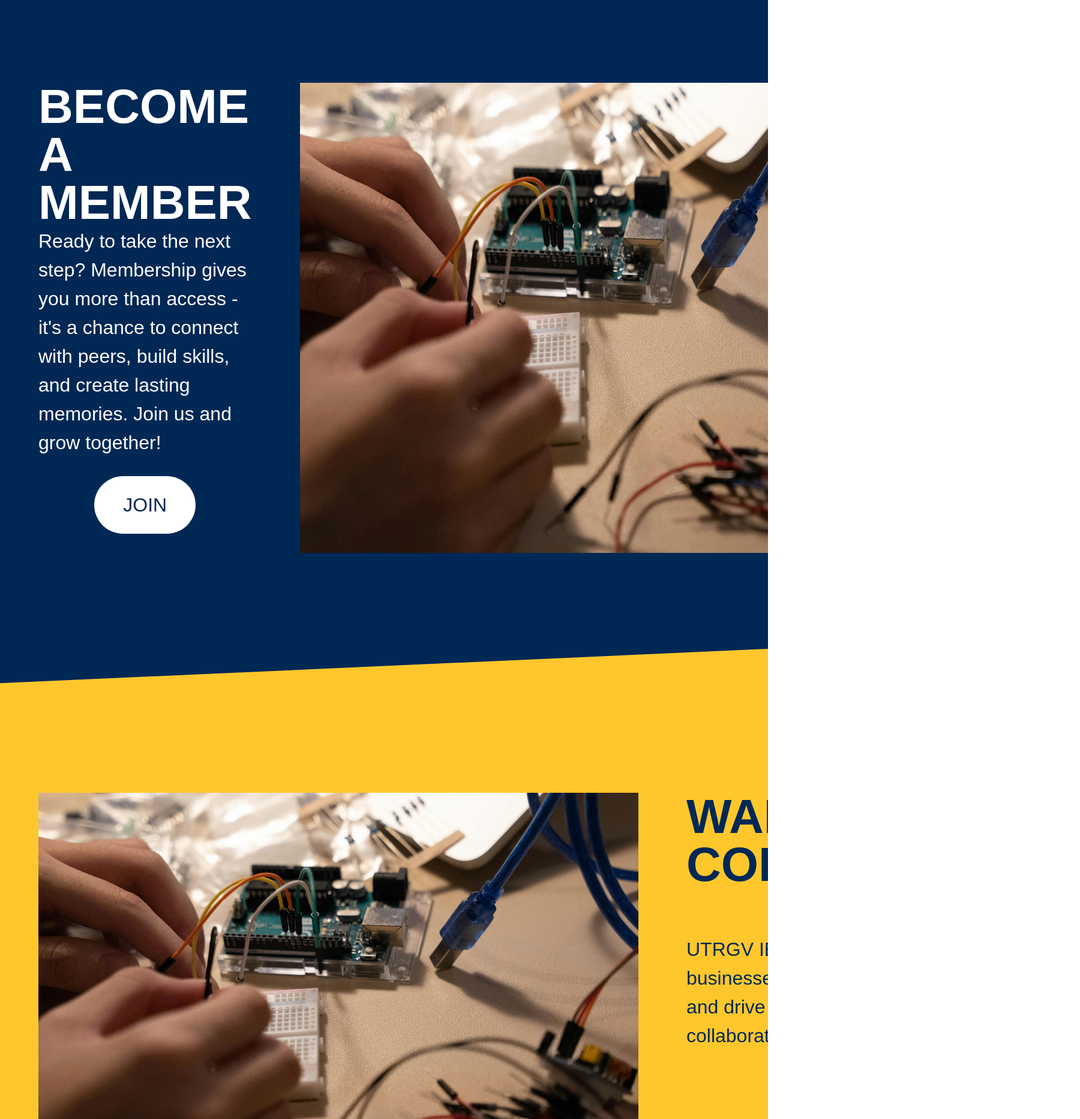
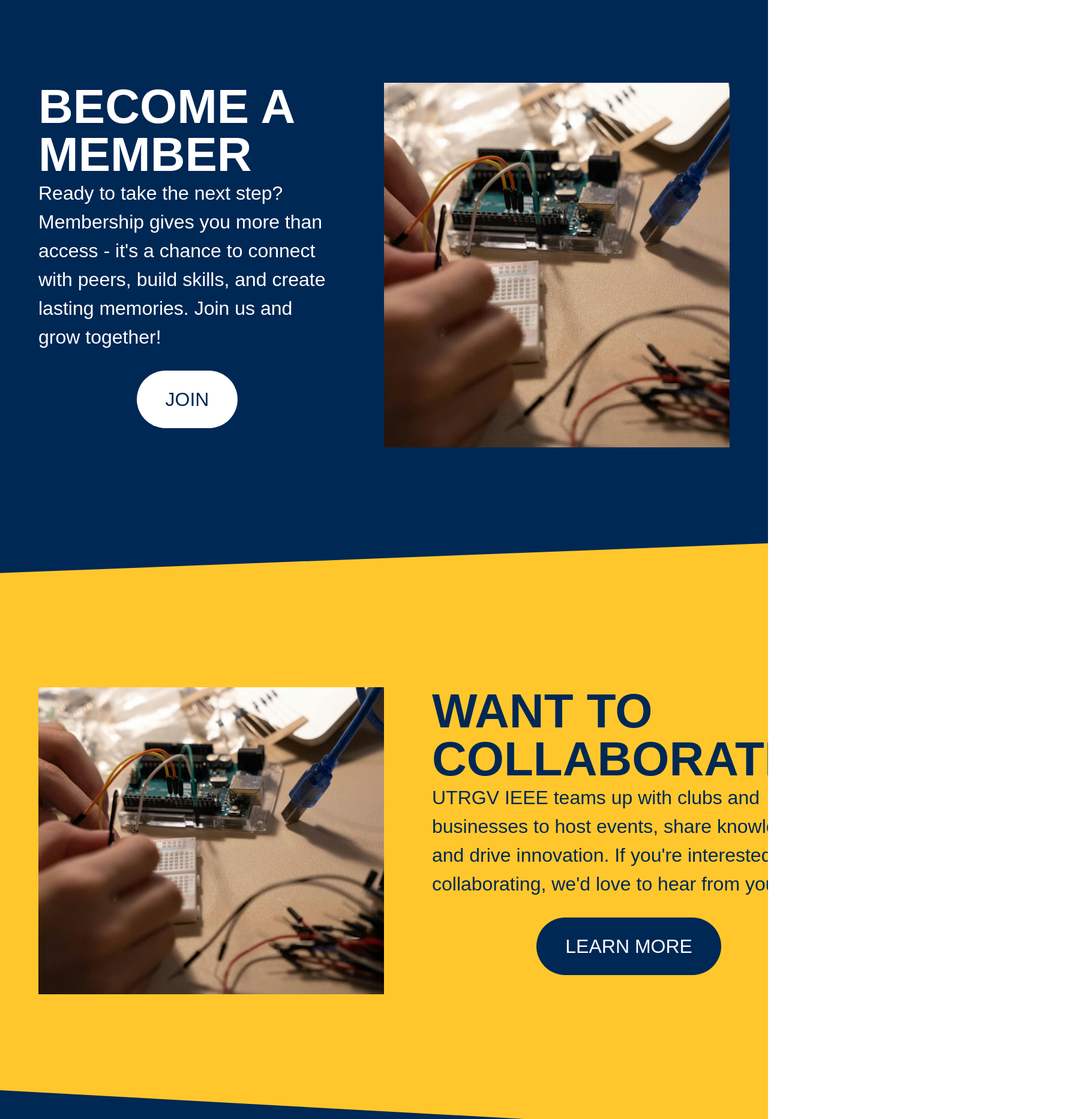
Before and after one commit to IEEE-ESB/R5-Conference-Website, a Next.js app: page / in a window 1280 px wide. Shown: the part 2940-4806 px from the top of the page at 60% size, 1800 px wide, since content can reach past the window. Built offline with nearby package versions, Linux system fonts and the light colour scheme.

Commit message:
fixed image fitting + content out of bounds

```diff
--- a/app/page.module.css
+++ b/app/page.module.css
@@ -257,3 +257,10 @@
 	/* line-height: 1.4; */
 	color: var(--blue);
 }
+
+/* Content Images */
+.contentImg {
+	width: 50%;
+	aspect-ratio: 16/9;
+	object-fit: cover;
+}
--- a/app/page.tsx
+++ b/app/page.tsx
@@ -106,12 +106,12 @@ export default function Home() {
 							textColor="blue"
 						/>
 					</div>
-					<img src="/hero.jpg" width="1000rem" />
+					<img src="/hero.jpg" width="50%" className={styles.contentImg} />
 				</div>
 			</AngledRectangle>
 			<AngledRectangle flipped={true} color="yellow" textColor="blue">
 				<div className={styles.aboutFlex}>
-					<img src="/hero.jpg" width="1000rem" />
+					<img src="/hero.jpg" width="50%" className={styles.contentImg} />
 					<div className={styles.aboutContent}>
 						<h1>Want To Collaborate?</h1>
 						<p>
```
